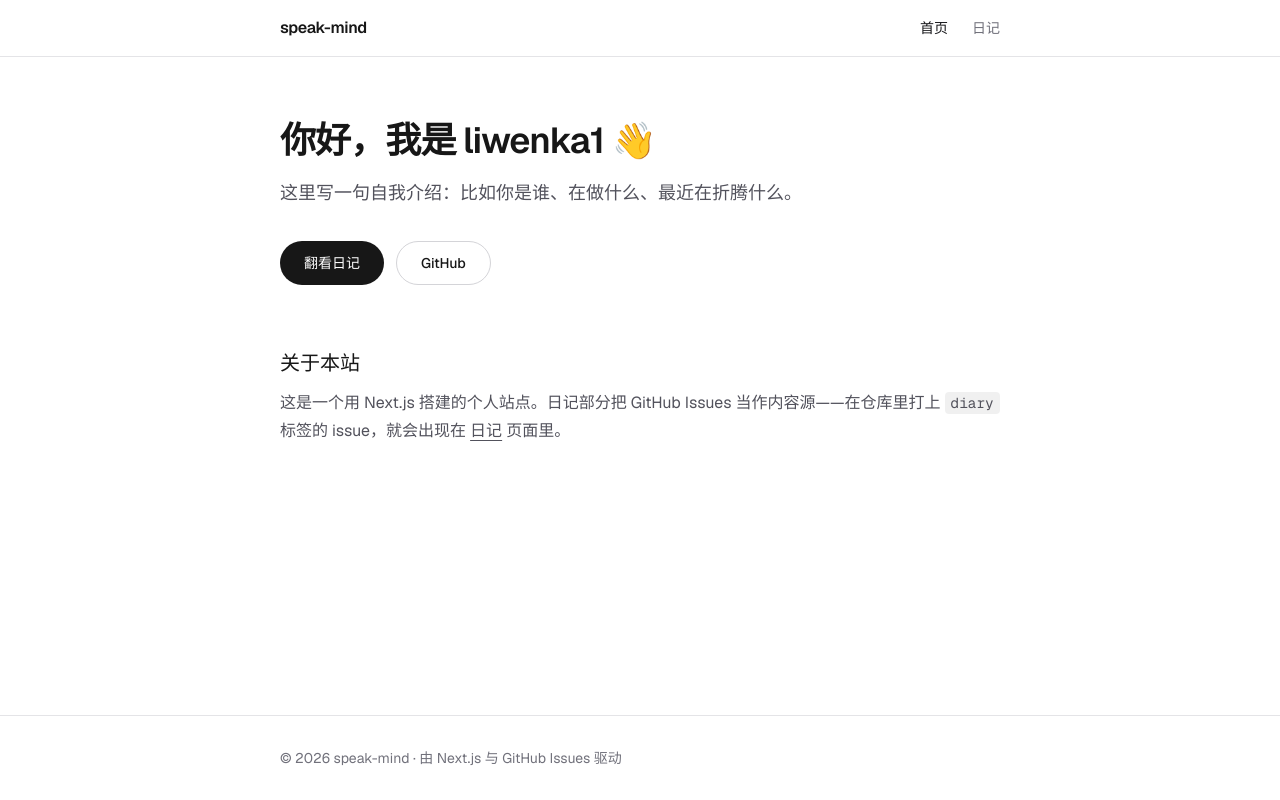
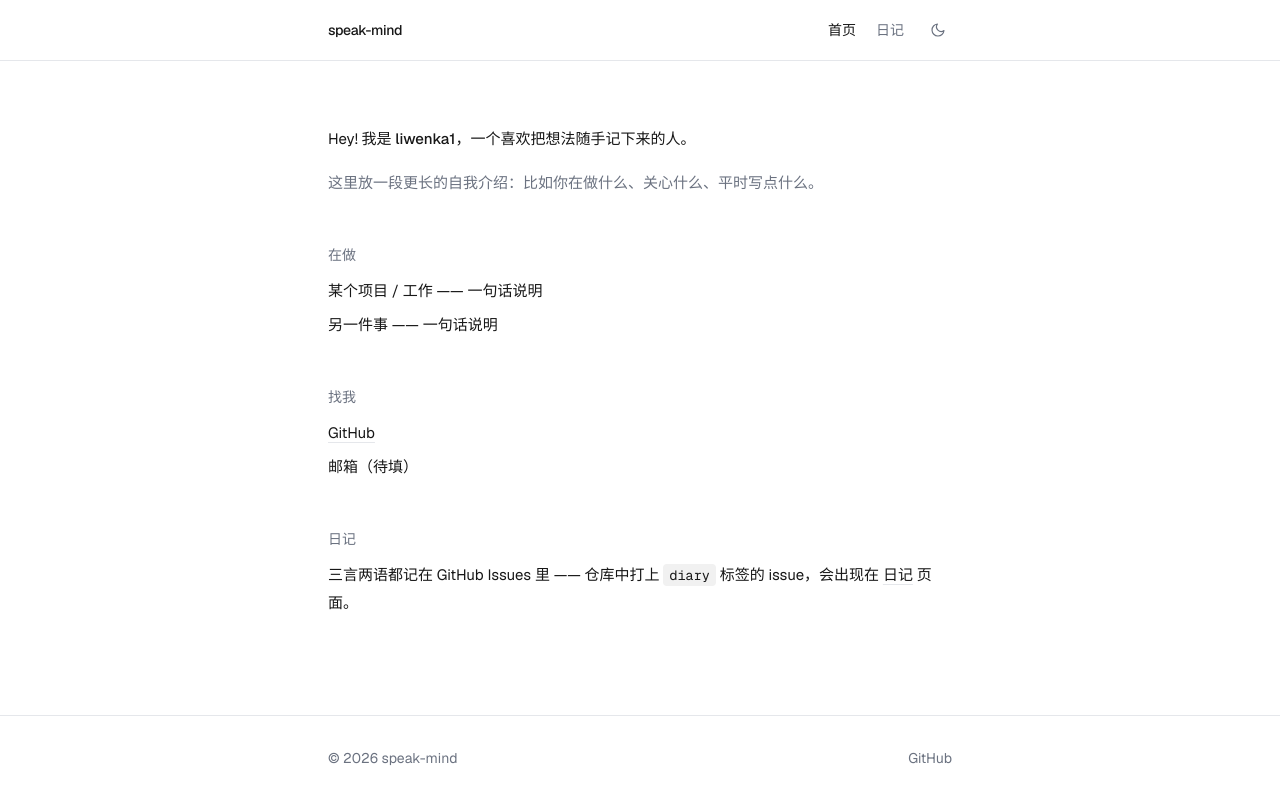
Before and after one commit to liwenka1/speak-mind, a Next.js app: page / in a window 1280 px wide. Built offline with nearby package versions, Linux system fonts and the light colour scheme.

Commit message:
style: 极简风重构首页与导航

```diff
--- a/src/app/diary/[number]/page.tsx
+++ b/src/app/diary/[number]/page.tsx
@@ -43,10 +43,10 @@ export default async function Page(props: PageProps<"/diary/[number]">) {
   if (!entry && !errorMessage) notFound();
 
   return (
-    <main className="mx-auto w-full max-w-3xl flex-1 px-6 py-16">
+    <main className="mx-auto w-full max-w-2xl flex-1 px-6 py-16">
       <Link
         href="/diary"
-        className="text-sm text-zinc-500 underline-offset-4 hover:underline dark:text-zinc-400"
+        className="text-sm text-muted transition-colors hover:text-foreground"
       >
         ← 返回日记
       </Link>
@@ -56,11 +56,13 @@ export default async function Page(props: PageProps<"/diary/[number]">) {
           暂时读不到这篇日记：{errorMessage}
         </p>
       ) : entry ? (
-        <article className="mt-8">
+        <article className="mt-10">
           <header>
-            <h1 className="text-3xl font-semibold tracking-tight">{entry.title}</h1>
+            <h1 className="text-2xl font-semibold tracking-tight">
+              {entry.title}
+            </h1>
             <time
-              className="mt-3 inline-block text-sm text-zinc-500 dark:text-zinc-400"
+              className="mt-3 inline-block font-mono text-xs text-muted"
               dateTime={entry.createdAt}
             >
               {formatDate(entry.createdAt)}
@@ -71,7 +73,7 @@ export default async function Page(props: PageProps<"/diary/[number]">) {
             {entry.body ? (
               <DiaryMarkdown content={entry.body} />
             ) : (
-              <p className="text-zinc-500 dark:text-zinc-400">（无正文）</p>
+              <p className="text-muted">（无正文）</p>
             )}
           </div>
 
@@ -79,7 +81,7 @@ export default async function Page(props: PageProps<"/diary/[number]">) {
             href={entry.url}
             target="_blank"
             rel="noopener noreferrer"
-            className="mt-10 inline-block text-sm text-zinc-500 underline-offset-4 hover:underline dark:text-zinc-400"
+            className="mt-12 inline-block text-sm text-muted transition-colors hover:text-foreground"
           >
             在 GitHub 查看 →
           </a>
--- a/src/app/diary/page.tsx
+++ b/src/app/diary/page.tsx
@@ -21,12 +21,12 @@ export default async function DiaryPage() {
   }
 
   return (
-    <main className="mx-auto w-full max-w-3xl flex-1 px-6 py-16">
+    <main className="mx-auto w-full max-w-2xl flex-1 px-6 py-16">
       <header>
-        <h1 className="text-3xl font-semibold tracking-tight">日记</h1>
-        <p className="mt-2 text-sm text-zinc-500 dark:text-zinc-400">
+        <h1 className="text-2xl font-semibold tracking-tight">日记</h1>
+        <p className="mt-2 text-sm text-muted">
           内容来自 GitHub Issues —— 在仓库里打了{" "}
-          <code className="rounded bg-black/[.06] px-1.5 py-0.5 font-mono dark:bg-white/[.08]">
+          <code className="rounded bg-foreground/[.06] px-1.5 py-0.5 font-mono">
             diary
           </code>{" "}
           标签的 issue 会出现在这里。
@@ -38,9 +38,9 @@ export default async function DiaryPage() {
           暂时读不到日记：{errorMessage}
         </p>
       ) : entries.length === 0 ? (
-        <p className="mt-12 text-zinc-500 dark:text-zinc-400">
+        <p className="mt-12 text-muted">
           还没有日记。去 GitHub 新建一个带{" "}
-          <code className="rounded bg-black/[.06] px-1.5 py-0.5 font-mono dark:bg-white/[.08]">
+          <code className="rounded bg-foreground/[.06] px-1.5 py-0.5 font-mono">
             diary
           </code>{" "}
           标签的 issue 试试吧。
--- a/src/app/page.tsx
+++ b/src/app/page.tsx
@@ -1,48 +1,61 @@
 import Link from "next/link";
+
+const linkClass =
+  "underline underline-offset-4 decoration-border transition-colors hover:decoration-foreground";
 
 export default function Home() {
   return (
-    <main className="mx-auto w-full max-w-3xl flex-1 px-6 py-16">
-      <section>
-        <h1 className="text-4xl font-semibold tracking-tight">
-          你好，我是 liwenka1 👋
-        </h1>
-        <p className="mt-4 text-lg leading-8 text-zinc-600 dark:text-zinc-400">
-          {/* TODO: 换成你自己的自我介绍 */}
-          这里写一句自我介绍：比如你是谁、在做什么、最近在折腾什么。
+    <main className="mx-auto w-full max-w-2xl flex-1 px-6 py-16 text-[15px] leading-7">
+      <section className="space-y-4">
+        <p>
+          Hey! 我是 <span className="font-medium">liwenka1</span>
+          {/* TODO: 换成你自己的介绍 */}
+          ，一个喜欢把想法随手记下来的人。
         </p>
+        <p className="text-muted">
+          这里放一段更长的自我介绍：比如你在做什么、关心什么、平时写点什么。
+        </p>
+      </section>
 
-        <div className="mt-8 flex flex-wrap gap-3">
-          <Link
-            href="/diary"
-            className="flex h-11 items-center justify-center rounded-full bg-foreground px-6 text-sm font-medium text-background transition-opacity hover:opacity-90"
-          >
-            翻看日记
-          </Link>
+      <section className="mt-12">
+        <h2 className="text-sm font-medium text-muted">在做</h2>
+        <ul className="mt-3 space-y-1.5">
+          {/* TODO: 换成你真正在做的事 */}
+          <li>某个项目 / 工作 —— 一句话说明</li>
+          <li>另一件事 —— 一句话说明</li>
+        </ul>
+      </section>
+
+      <section className="mt-12">
+        <h2 className="text-sm font-medium text-muted">找我</h2>
+        <ul className="mt-3 space-y-1.5">
+          <li>
             <a
               href="https://github.com/liwenka1"
               target="_blank"
               rel="noopener noreferrer"
-            className="flex h-11 items-center justify-center rounded-full border border-zinc-300 px-6 text-sm font-medium transition-colors hover:bg-black/[.04] dark:border-zinc-700 dark:hover:bg-white/[.06]"
+              className={linkClass}
             >
               GitHub
             </a>
-        </div>
+          </li>
+          {/* TODO: 换成你的邮箱 / 其它平台 */}
+          <li>邮箱（待填）</li>
+        </ul>
       </section>
 
-      <section className="mt-16">
-        <h2 className="text-xl font-medium">关于本站</h2>
-        <p className="mt-3 leading-7 text-zinc-600 dark:text-zinc-400">
-          这是一个用 Next.js 搭建的个人站点。日记部分把 GitHub Issues
-          当作内容源——在仓库里打上{" "}
-          <code className="rounded bg-black/[.06] px-1.5 py-0.5 font-mono text-[0.9em] dark:bg-white/[.08]">
+      <section className="mt-12">
+        <h2 className="text-sm font-medium text-muted">日记</h2>
+        <p className="mt-3">
+          三言两语都记在 GitHub Issues 里 —— 仓库中打上{" "}
+          <code className="rounded bg-foreground/[.06] px-1.5 py-0.5 font-mono text-[0.9em]">
             diary
           </code>{" "}
-          标签的 issue，就会出现在{" "}
-          <Link href="/diary" className="underline underline-offset-4">
+          标签的 issue，会出现在{" "}
+          <Link href="/diary" className={linkClass}>
             日记
           </Link>{" "}
-          页面里。
+          页面。
         </p>
       </section>
     </main>
--- a/src/components/diary/diary-list.tsx
+++ b/src/components/diary/diary-list.tsx
@@ -8,15 +8,11 @@ import { formatDate } from "@/lib/format";
  */
 export function DiaryList({ entries }: { entries: DiaryEntry[] }) {
   return (
-    <ul className="mt-12 flex flex-col gap-10">
+    <ul className="mt-12 flex flex-col gap-8">
       {entries.map((entry) => (
-        <li
-          key={entry.id}
-          className="border-b border-zinc-200 pb-10 last:border-none dark:border-zinc-800"
-        >
-          <article>
-            <div className="flex flex-wrap items-baseline justify-between gap-x-4 gap-y-1">
-              <h2 className="text-xl font-medium">
+        <li key={entry.id}>
+          <article className="flex flex-wrap items-baseline justify-between gap-x-4 gap-y-1">
+            <h2 className="text-base font-medium">
               <Link
                 href={`/diary/${entry.id}`}
                 className="underline-offset-4 hover:underline"
@@ -25,12 +21,11 @@ export function DiaryList({ entries }: { entries: DiaryEntry[] }) {
               </Link>
             </h2>
             <time
-                className="shrink-0 text-sm text-zinc-500 dark:text-zinc-400"
+              className="shrink-0 font-mono text-xs text-muted"
               dateTime={entry.createdAt}
             >
               {formatDate(entry.createdAt)}
             </time>
-            </div>
           </article>
         </li>
       ))}
--- a/src/components/layout/site-footer.tsx
+++ b/src/components/layout/site-footer.tsx
@@ -1,18 +1,17 @@
 /** 站点页脚。 */
 export function SiteFooter() {
   return (
-    <footer className="border-t border-zinc-200 dark:border-zinc-800">
-      <div className="mx-auto w-full max-w-3xl px-6 py-8 text-sm text-zinc-500 dark:text-zinc-400">
-        © {new Date().getFullYear()} speak-mind · 由{" "}
+    <footer className="border-t border-border">
+      <div className="mx-auto flex w-full max-w-2xl items-center justify-between gap-4 px-6 py-8 text-sm text-muted">
+        <span>© {new Date().getFullYear()} speak-mind</span>
         <a
-          href="https://nextjs.org"
+          href="https://github.com/liwenka1/speak-mind"
           target="_blank"
           rel="noopener noreferrer"
-          className="underline-offset-4 hover:underline"
+          className="transition-colors hover:text-foreground"
         >
-          Next.js
-        </a>{" "}
-        与 GitHub Issues 驱动
+          GitHub
+        </a>
       </div>
     </footer>
   );
--- a/src/components/layout/site-header.tsx
+++ b/src/components/layout/site-header.tsx
@@ -1,15 +1,19 @@
 import Link from "next/link";
 import { SiteNav } from "./site-nav";
+import { ThemeToggle } from "@/components/theme/theme-toggle";
 
-/** 站点顶栏：左为站名，右为导航。 */
+/** 站点顶栏：左为站名，右为导航与主题切换。 */
 export function SiteHeader() {
   return (
-    <header className="sticky top-0 z-10 border-b border-zinc-200 bg-white/80 backdrop-blur dark:border-zinc-800 dark:bg-black/70">
-      <div className="mx-auto flex w-full max-w-3xl items-center justify-between px-6 py-4">
-        <Link href="/" className="text-base font-semibold tracking-tight">
+    <header className="sticky top-0 z-10 border-b border-border bg-background/80 backdrop-blur">
+      <div className="mx-auto flex w-full max-w-2xl items-center justify-between gap-4 px-6 py-4">
+        <Link href="/" className="text-sm font-medium tracking-tight">
           speak-mind
         </Link>
-        <SiteNav />
+        <div className="flex items-center gap-5">
+          <SiteNav />
+          <ThemeToggle />
+        </div>
       </div>
     </header>
   );
--- a/src/components/layout/site-nav.tsx
+++ b/src/components/layout/site-nav.tsx
@@ -13,7 +13,7 @@ export function SiteNav() {
   const pathname = usePathname();
 
   return (
-    <nav className="flex items-center gap-6 text-sm">
+    <nav className="flex items-center gap-5 text-sm">
       {NAV_ITEMS.map((item) => {
         const active =
           item.href === "/" ? pathname === "/" : pathname.startsWith(item.href);
@@ -24,8 +24,8 @@ export function SiteNav() {
             href={item.href}
             className={
               active
-                ? "font-medium text-zinc-900 dark:text-zinc-50"
-                : "text-zinc-500 transition-colors hover:text-zinc-900 dark:text-zinc-400 dark:hover:text-zinc-50"
+                ? "text-foreground"
+                : "text-muted transition-colors hover:text-foreground"
             }
           >
             {item.label}
```
Lines whose indentation alone changed are shown as unchanged.
